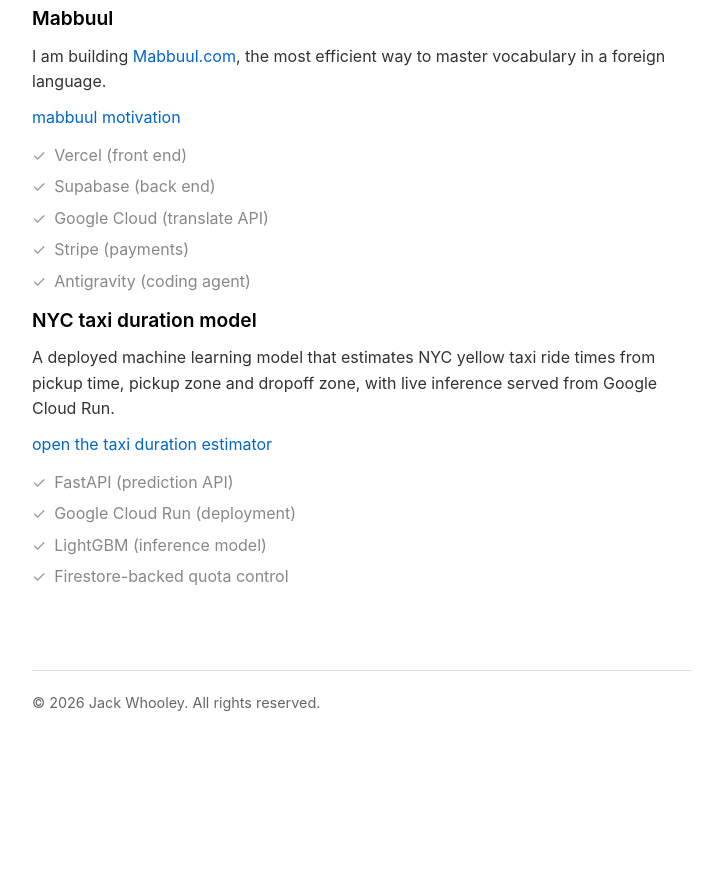
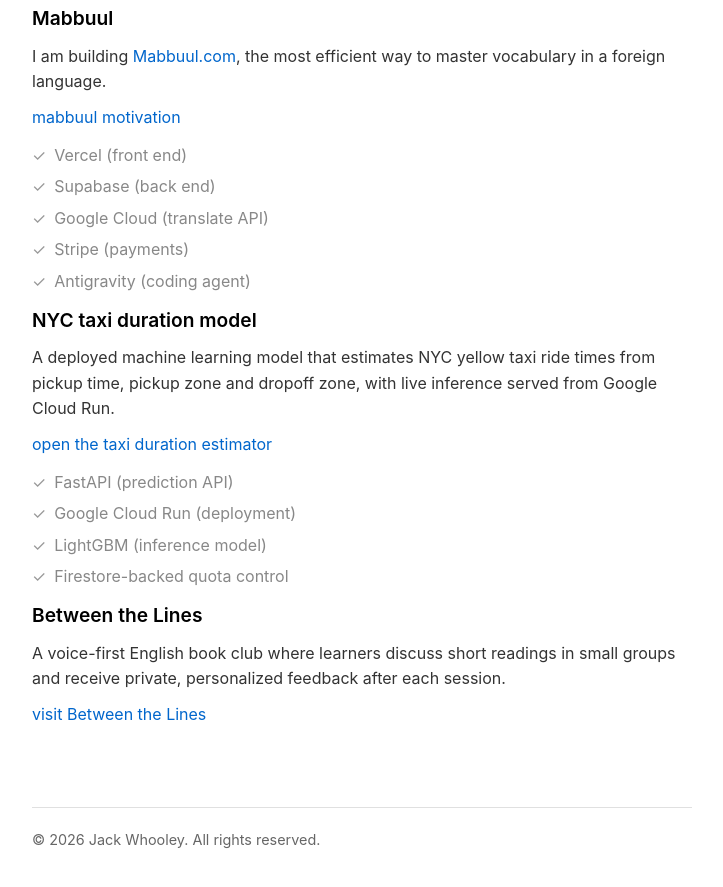
Before and after one commit to jackwhooley-stack/jackwhooley-stack.github.io, a plain HTML site: page projects.html in a window 1280 px wide. Shown: the part 263-1150 px from the top of the page, without its empty margins (278-1001 px from the left). Before the commit the page ends 1017 px from the top, so only its background shows below. Drawn offline with Linux system fonts and the light colour scheme.

Commit message:
Add Between the Lines project

```diff
--- a/projects.html
+++ b/projects.html
@@ -247,6 +247,12 @@
                 <li>Firestore-backed quota control</li>
             </ul>
         </div>
+
+        <div class="project">
+            <h3>Between the Lines</h3>
+            <p>A voice-first English book club where learners discuss short readings in small groups and receive private, personalized feedback after each session.</p>
+            <p class="project-link"><a href="https://online-bookclub-i-want-to-start.vercel.app" target="_blank" rel="noopener noreferrer">visit Between the Lines</a></p>
+        </div>
     </main>
 
     <footer>
```
